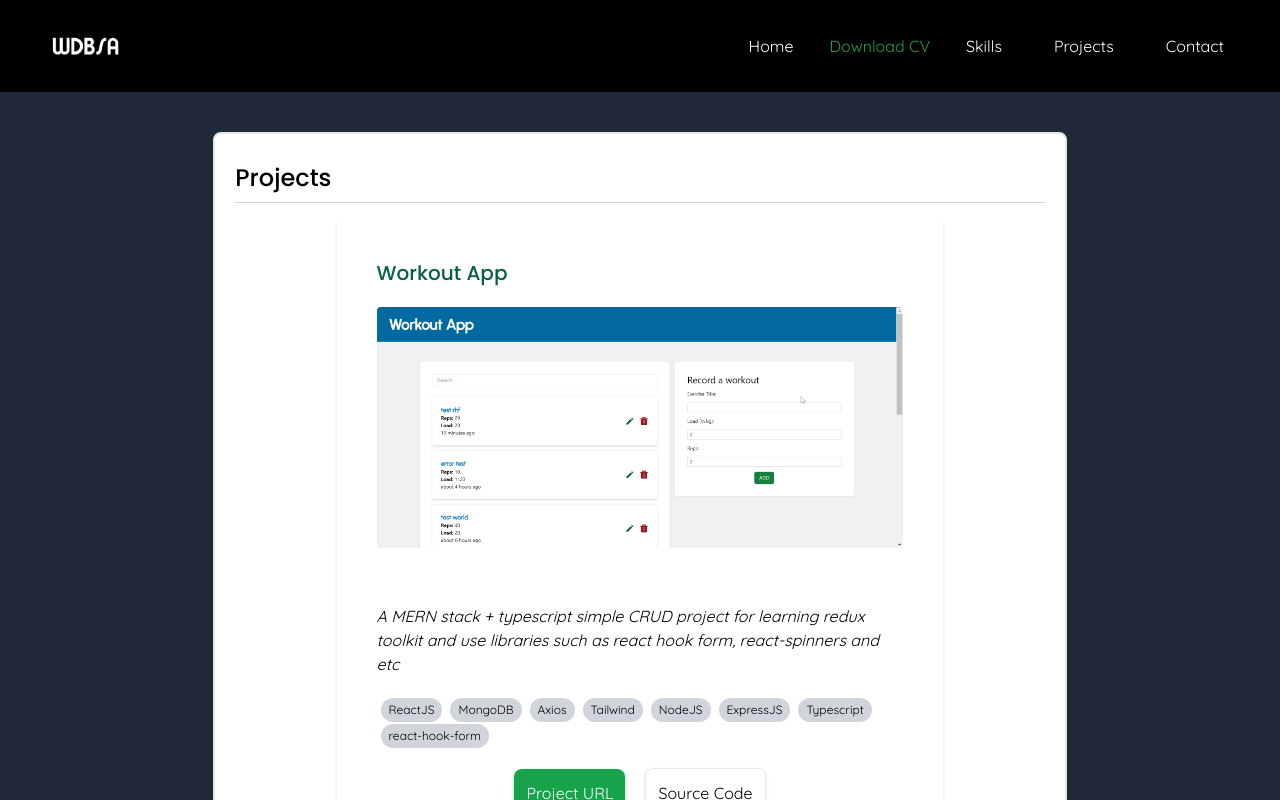
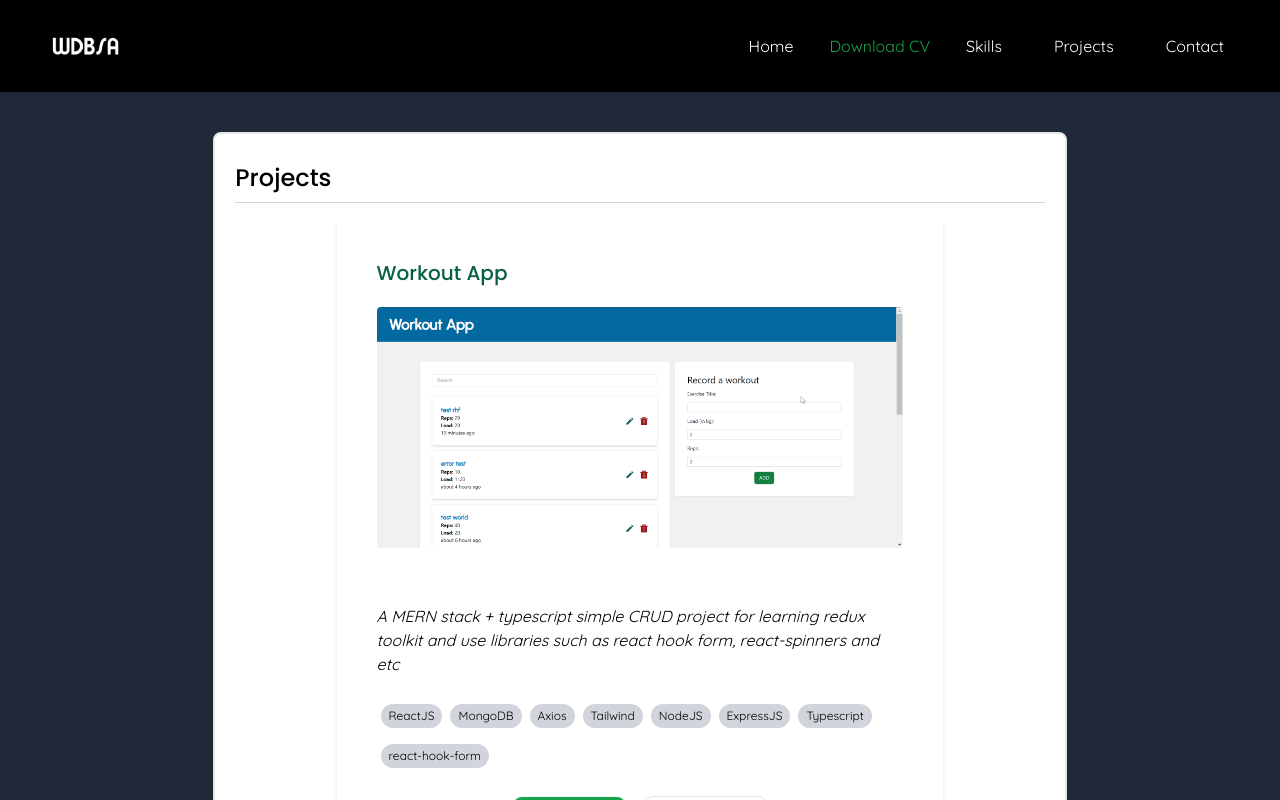
Before and after one commit to mdgabx/mdgabx.github.io, a React (Vite) app: page /projects in a window 1280 px wide. Shown: the top 800 px of the page. Built offline with nearby package versions, Linux system fonts and the light colour scheme.

Commit message:
fix: css issues

```diff
--- a/src/components/Projects/index.tsx
+++ b/src/components/Projects/index.tsx
@@ -52,9 +52,7 @@ const Projects = () => {
                 return (
                   <span
                     key={idx}
-                    className="inline-block bg-gray-300 rounded-xl px-2 py-1 text-xs
-                                        mx-1
-                                    "
+                    className="inline-block bg-gray-300 rounded-xl px-2 py-1 text-xs mx-1 my-2"
                   >
                     {tech}
                   </span>
```
